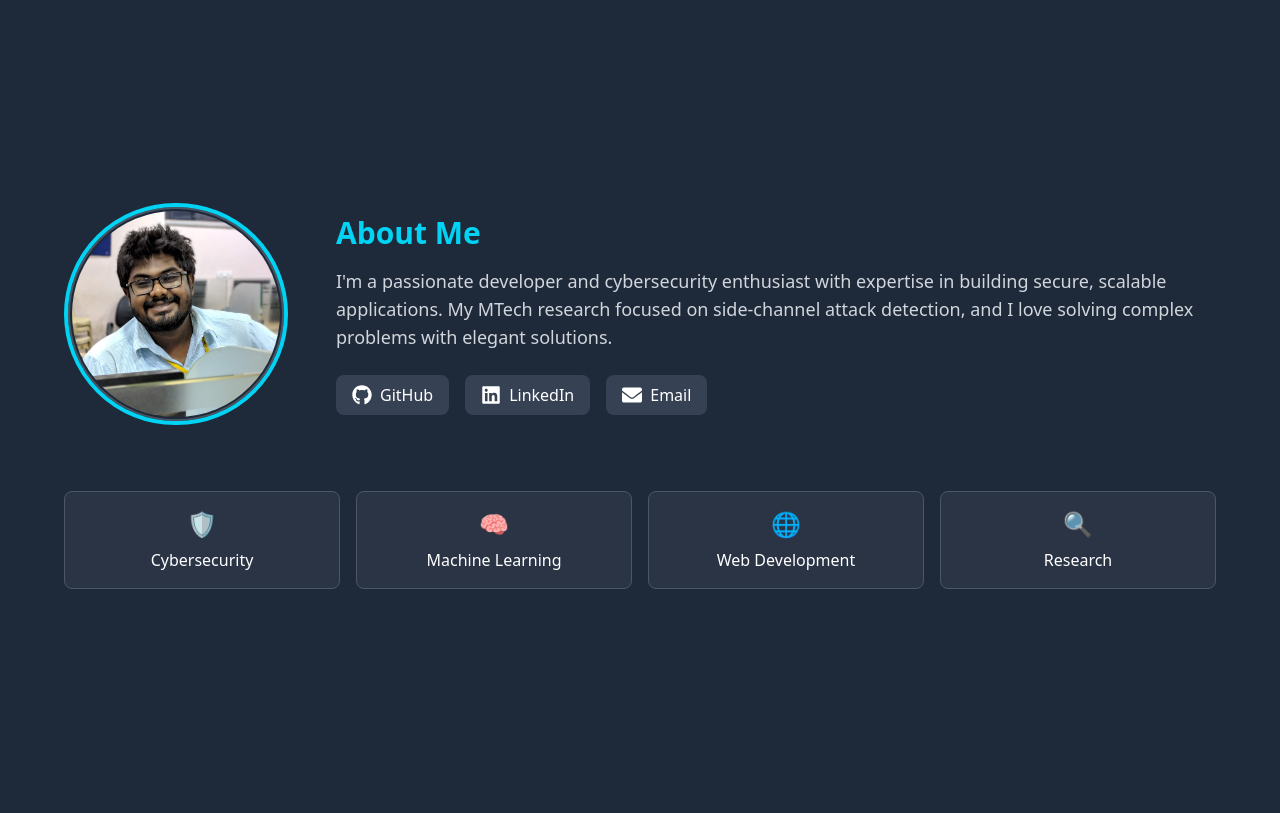
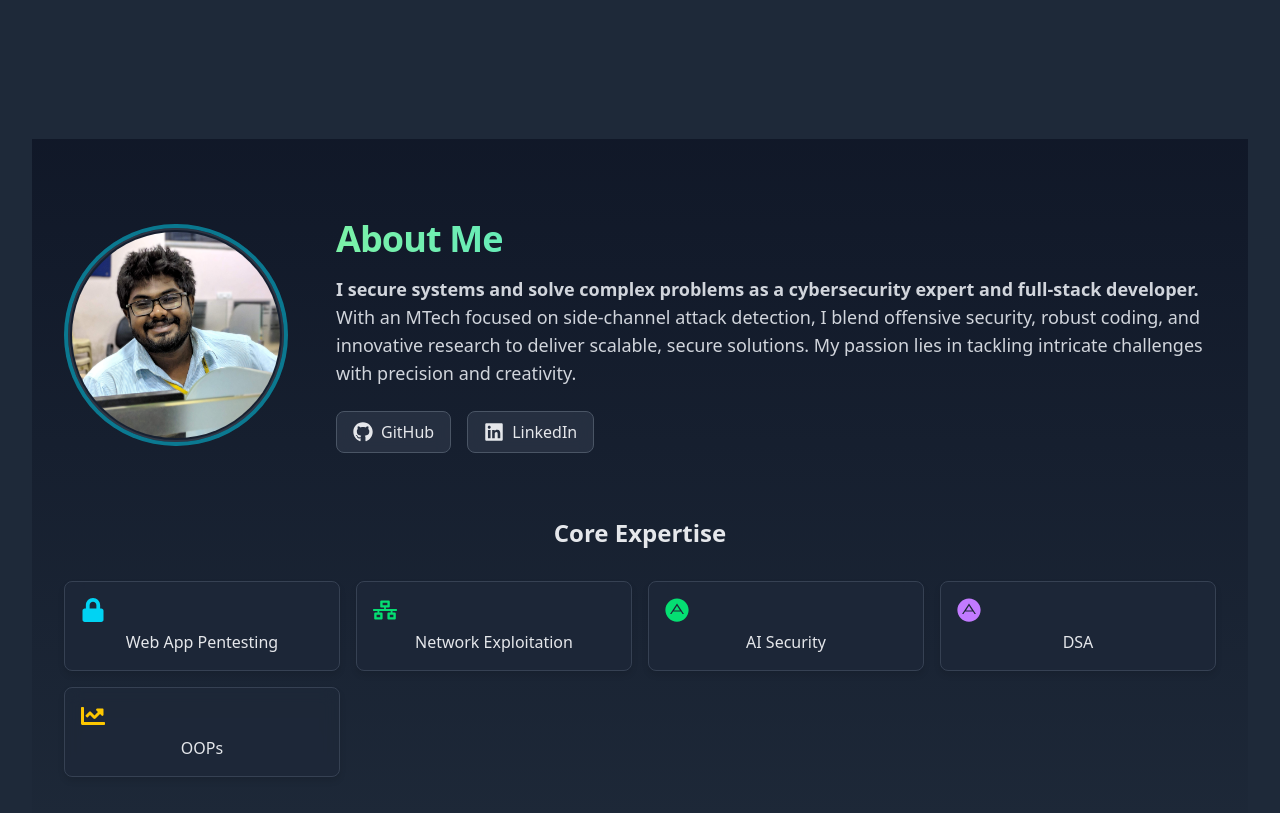
Before and after one commit to sbavis20/my-portfolio-app, a React (Vite) app: page / in a window 1280 px wide. Shown: the part 10040-10853 px from the top of the page. Built offline with nearby package versions, Linux system fonts and the light colour scheme.

Commit message:
About updated with real data

```diff
--- a/src/components/About.jsx
+++ b/src/components/About.jsx
@@ -1,84 +1,172 @@
-import { FaGithub, FaLinkedin, FaTwitter, FaEnvelope } from 'react-icons/fa';
-
+import { FaGithub, FaLinkedin, FaEnvelope, FaLock, FaCode, FaNetworkWired, FaChartLine, FaAdn  } from 'react-icons/fa';
+import { useSpring, animated, useTrail } from '@react-spring/web';
+import Tooltip from '@mui/material/Tooltip';
+import Zoom from '@mui/material/Zoom';
 
 const About = () => {
+  // Animation for profile photo
+  const photoSpring = useSpring({
+    from: { opacity: 0, scale: 0.8 },
+    to: { opacity: 1, scale: 1 },
+    config: { tension: 200, friction: 20 },
+  });
+
+  // Animation for content
+  const contentSpring = useSpring({
+    from: { opacity: 0, transform: 'translateX(50px)' },
+    to: { opacity: 1, transform: 'translateX(0px)' },
+    config: { tension: 180, friction: 18 },
+    delay: 200,
+  });
+
+  // Social links data
+  const socialLinks = [
+    {
+      name: 'GitHub',
+      icon: <FaGithub className="text-xl" />,
+      href: 'https://github.com/sbavis20',
+      ariaLabel: 'GitHub Profile',
+    },
+    {
+      name: 'LinkedIn',
+      icon: <FaLinkedin className="text-xl" />,
+      href: 'https://www.linkedin.com/in/swapnil-vishwas-baviskar-bbb536214/',
+      ariaLabel: 'LinkedIn Profile',
+    },
+
+  ];
+
+  // Trail animation for social links
+  const socialTrail = useTrail(socialLinks.length, {
+    from: { opacity: 0, transform: 'translateY(20px)' },
+    to: { opacity: 1, transform: 'translateY(0px)' },
+    config: { tension: 280, friction: 60 },
+    delay: 400,
+  });
+
+  // Skills highlights data (Pentesting + DSA mix)
+  const skills = [
+    { name: 'Web App Pentesting', icon: <FaLock className="text-2xl text-cyan-400" /> },
+    { name: 'Network Exploitation', icon: <FaNetworkWired className="text-2xl text-green-400" /> },
+    { name: 'AI Security', icon: <FaAdn  className="text-2xl text-green-400" /> },
+    { name: 'DSA', icon: <FaAdn  className="text-2xl text-purple-400" /> },
+    { name: 'OOPs', icon: <FaChartLine className="text-2xl text-yellow-400" /> },
+  ];
+
+  // Trail animation for skills
+  const skillsTrail = useTrail(skills.length, {
+    from: { opacity: 0, transform: 'translateY(20px)' },
+    to: { opacity: 1, transform: 'translateY(0px)' },
+    config: { tension: 280, friction: 60 },
+    delay: 600,
+  });
+
   return (
-    <section id="about" className="py-16 bg-gray-800 text-white">
+    <section id="about" className="py-20 bg-gradient-to-b from-gray-900 to-gray-800 text-white">
       <div className="container mx-auto px-4 sm:px-6 lg:px-8">
         <div className="flex flex-col md:flex-row items-center gap-12">
-          {/* Profile Photo (Circular) */}
-          <div className="w-48 h-48 md:w-56 md:h-56 flex-shrink-0">
-            <div className="relative rounded-full overflow-hidden border-4 border-cyan-400 p-1">
+          {/* Profile Photo */}
+          <animated.div
+            style={photoSpring}
+            className="w-48 h-48 md:w-56 md:h-56 flex-shrink-0 group"
+          >
+            <div className="relative rounded-full overflow-hidden border-4 border-cyan-400/50 p-1 bg-gray-800/30 backdrop-blur-sm transition-all duration-300 group-hover:border-cyan-400 group-hover:shadow-cyan-400/20">
               <img
-                src="/imgs/profile-pic.jpg"  // Replace with your image path
+                src="/imgs/profile-pic.jpg" // Replace with your image path
                 alt="Profile Photo"
                 className="w-full h-full object-cover rounded-full"
               />
-              <div className="absolute inset-0 rounded-full border-2 border-white/20"></div>
+              <div className="absolute inset-0 rounded-full border-2 border-white/10"></div>
             </div>
-          </div>
+          </animated.div>
 
           {/* About Content */}
-          <div className="flex-1">
-            <h2 className="text-3xl font-bold text-cyan-400 mb-4">About Me</h2>
+          <animated.div style={contentSpring} className="flex-1">
+            <h2 className="text-4xl font-extrabold text-transparent bg-clip-text bg-gradient-to-r from-green-300 to-cyan-400 mb-4 tracking-tight">
+              About Me
+            </h2>
             <p className="text-lg text-gray-300 mb-6">
-              I'm a passionate developer and cybersecurity enthusiast with expertise in building secure,
-              scalable applications. My MTech research focused on side-channel attack detection, and I love
-              solving complex problems with elegant solutions.
+              <span className="font-semibold">
+                I secure systems and solve complex problems as a cybersecurity expert and full-stack developer.
+              </span>{' '}
+              With an MTech focused on side-channel attack detection, I blend offensive security, robust coding, and innovative research to deliver scalable, secure solutions. My passion lies in tackling intricate challenges with precision and creativity.
             </p>
 
             {/* Social Links */}
             <div className="flex flex-wrap gap-4">
-              <a
-                href="https://github.com/yourusername"
-                target="_blank"
-                rel="noopener noreferrer"
-                className="flex items-center gap-2 px-4 py-2 bg-gray-700 hover:bg-gray-600 rounded-lg transition-colors"
-                aria-label="GitHub"
-              >
-                <FaGithub className="text-xl" />
-                <span>GitHub</span>
-              </a>
+              {socialTrail.map((style, index) => {
+                const link = socialLinks[index];
+                const [linkSpring, linkApi] = useSpring(() => ({
+                  scale: 1,
+                  config: { tension: 300, friction: 20 },
+                }));
 
-              <a
-                href="https://linkedin.com/in/yourprofile"
-                target="_blank"
-                rel="noopener noreferrer"
-                className="flex items-center gap-2 px-4 py-2 bg-gray-700 hover:bg-gray-600 rounded-lg transition-colors"
-                aria-label="LinkedIn"
-              >
-                <FaLinkedin className="text-xl" />
-                <span>LinkedIn</span>
-              </a>
-
-              <a
-                href="mailto:your@email.com"
-                className="flex items-center gap-2 px-4 py-2 bg-gray-700 hover:bg-gray-600 rounded-lg transition-colors"
-                aria-label="Email"
-              >
-                <FaEnvelope className="text-xl" />
-                <span>Email</span>
-              </a>
+                return (
+                  <Tooltip
+                    key={link.name}
+                    title={link.ariaLabel}
+                    placement="top"
+                    TransitionComponent={Zoom}
+                    arrow
+                  >
+                    <animated.a
+                      style={{ ...style, ...linkSpring }}
+                      onMouseEnter={() => linkApi.start({ scale: 1.05 })}
+                      onMouseLeave={() => linkApi.start({ scale: 1 })}
+                      href={link.href}
+                      target={link.name !== 'Email' ? '_blank' : undefined}
+                      rel={link.name !== 'Email' ? 'noopener noreferrer' : undefined}
+                      className="flex items-center gap-2 px-4 py-2 bg-gray-700/50 border border-gray-600 rounded-lg text-gray-200 hover:text-cyan-300 hover:border-cyan-400/50 transition-colors duration-200 backdrop-blur-sm"
+                      aria-label={link.ariaLabel}
+                    >
+                      {link.icon}
+                      <span>{link.name}</span>
+                    </animated.a>
+                  </Tooltip>
+                );
+              })}
             </div>
-          </div>
+          </animated.div>
         </div>
 
         {/* Skills Highlights */}
-        <div className="mt-16 grid grid-cols-2 md:grid-cols-4 gap-4">
-          {[
-            { name: "Cybersecurity", emoji: "🛡️" },
-            { name: "Machine Learning", emoji: "🧠" },
-            { name: "Web Development", emoji: "🌐" },
-            { name: "Research", emoji: "🔍" }
-          ].map((skill, index) => (
-            <div
-              key={index}
-              className="bg-gray-700/50 p-4 rounded-lg border border-gray-600 text-center hover:border-cyan-400 transition-colors"
-            >
-              <span className="text-2xl block mb-2">{skill.emoji}</span>
-              <h3 className="font-medium">{skill.name}</h3>
-            </div>
-          ))}
+        <div className="mt-16">
+          <h3 className="text-2xl font-semibold text-gray-200 text-center mb-8">
+            Core Expertise
+          </h3>
+          <div className="grid grid-cols-2 md:grid-cols-4 gap-4">
+            {skillsTrail.map((style, index) => {
+              const skill = skills[index];
+              const [skillSpring, skillApi] = useSpring(() => ({
+                scale: 1,
+                boxShadow: '0 4px 6px rgba(0, 0, 0, 0.1)',
+                config: { tension: 300, friction: 20 },
+              }));
+
+              return (
+                <animated.div
+                  key={index}
+                  style={{ ...style, ...skillSpring }}
+                  onMouseEnter={() =>
+                    skillApi.start({
+                      scale: 1.05,
+                      boxShadow: '0 8px 16px rgba(34, 197, 94, 0.2)',
+                    })
+                  }
+                  onMouseLeave={() =>
+                    skillApi.start({
+                      scale: 1,
+                      boxShadow: '0 4px 6px rgba(0, 0, 0, 0.1)',
+                    })
+                  }
+                  className="bg-gray-800/70 p-4 rounded-lg border border-gray-700 text-center hover:border-cyan-400/50 transition-colors duration-200 backdrop-blur-sm"
+                >
+                  <span className="block mb-2">{skill.icon}</span>
+                  <h3 className="font-medium text-gray-200">{skill.name}</h3>
+                </animated.div>
+              );
+            })}
+          </div>
         </div>
       </div>
     </section>
```
